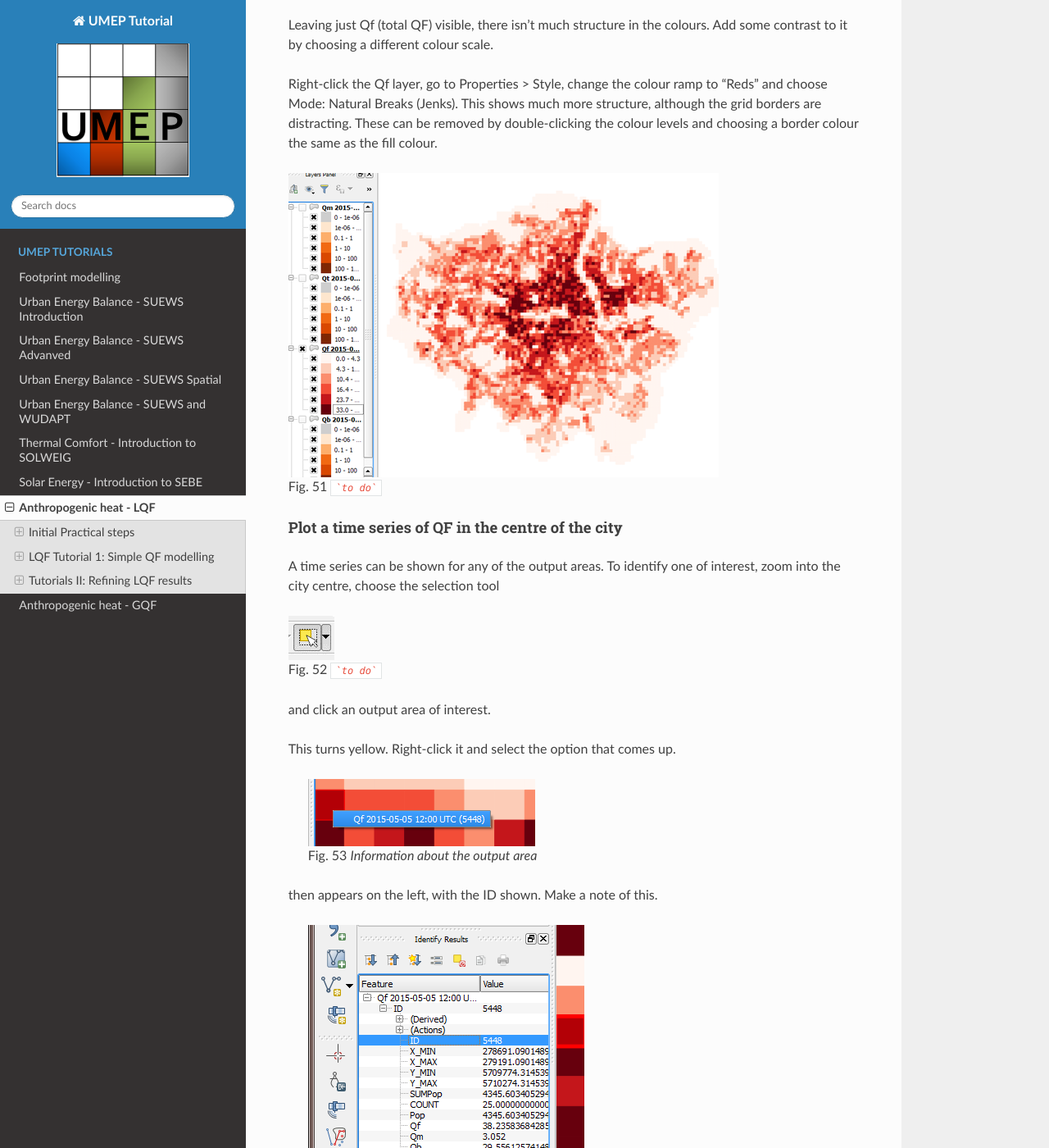
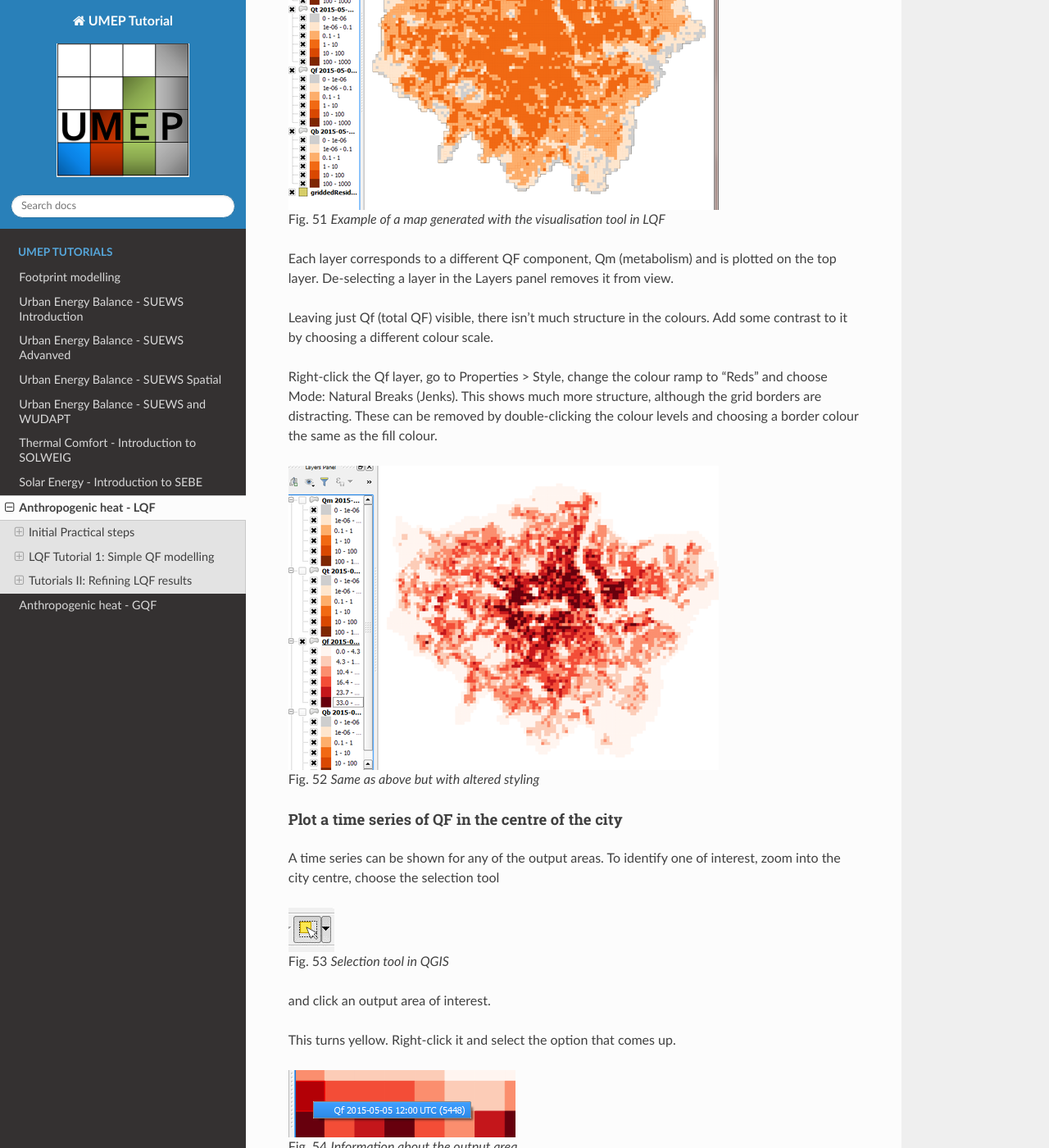
Before and after one commit to Urban-Meteorology-Reading/Tutorials, a Sphinx documentation site: the page built from docs/source/Tutorials/LQF.rst, in a window 1280 px wide and 1400 px high, scrolled down 5928 px. Shown: the whole window at 82% size. Built offline with Sphinx 7.4.7 and the Read the Docs theme 2.0.0, drawn with Linux system fonts in a browser that asks for light colours; some of the changed text lies outside the part shown.

Commit message:
fixing broken links

````diff
--- a/docs/source/Tutorials/Footprint.rst
+++ b/docs/source/Tutorials/Footprint.rst
@@ -30,8 +30,8 @@
 -----------------------
 
 -  If **QGIS** is not on your computer you will `need to install
-   it <http://umep-docs.readthedocs.io/Getting_Started.html>`__.
--  Then install the `UMEP <http://umep-docs.readthedocs.io/Getting_Started.html>`__ plugin.
+   it <http://umep-docs.readthedocs.io/en/latest/Getting_Started.html>`__.
+-  Then install the `UMEP <http://umep-docs.readthedocs.io/en/latest/Getting_Started.html>`__ plugin.
 
 -  Start the QGIS software
 -  If not visible on the desktop use the **Start** button to find the
@@ -68,7 +68,7 @@
 #. Download the **Data needed for the Tutorial**. You can use either Reading of the London dataset.
 
 #. Load the Raster data (`DEM, DSM,
-   CDSM <http://umep-docs.readthedocs.io/Abbreviations.html>`__)
+   CDSM <http://umep-docs.readthedocs.io/en/latest/Abbreviations.html>`__)
    *files – DOES A CDSM EXIST? Yes for London, No for Reading*
 
    -  Go to: *Layer > Add layer > Add Raster Layer*. Locate downloaded files add add them to your QGIS project.
--- a/docs/source/Tutorials/IntroductionToSuews.rst
+++ b/docs/source/Tutorials/IntroductionToSuews.rst
@@ -60,7 +60,7 @@
 
 This tutorial introduces SUEWS and demonstartes how to run the model within `UMEP (Urban
 Multi-scale Environmental Predictor) <http://umep-docs.readthedocs.io/Getting_Started.html>`__. `Help with
-Abbreviations <http://umep-docs.readthedocs.io/Abbreviations.html>`__.
+Abbreviations <http://umep-docs.readthedocs.io/en/latest/Abbreviations.html>`__.
 
 Steps
 ~~~~~
@@ -75,7 +75,7 @@
 
 UMEP is a python plugin used in conjunction with
 `QGIS <http://www.qgis.org>`__. To install the software and the UMEP
-plugin see the `getting started <http://umep-docs.readthedocs.io/Getting_Started.html>`__ section in the UMEP manual.
+plugin see the `getting started <http://umep-docs.readthedocs.io/en/latest/Getting_Started.html>`__ section in the UMEP manual.
 
 As UMEP is under development, some documentation may be missing and/or
 there may be instability. Please report any issues or suggestions to our
--- a/docs/source/Tutorials/LQF.rst
+++ b/docs/source/Tutorials/LQF.rst
@@ -13,7 +13,7 @@
 UMEP is a python plugin used in conjunction with
 `QGIS <http://www.qgis.org>`__. To install the software and the UMEP
 plugin see the `getting
-started <http://umep-docs.readthedocs.io/Getting_Started.html>`__
+started <http://umep-docs.readthedocs.io/en/latest/Getting_Started.html>`__
 section in the UMEP manual.
 
 For this tutorial you will need certain python libraries: **Pandas** and
@@ -182,17 +182,15 @@
 Under UMEP > Processor > Urban Energy Balance, choose LQf (LUCY)
 
 .. figure:: /images/LQF_Tutorial_RunUMEP.png
-   :alt: LQF_Tutorial_RunUMEP.png
-   :width: 300px
 
-    ```to do```
+    The location of LQF
 
 
 This loads the model interface dialog box:
 
 .. figure:: /images/LQF_Tutorial_RunLQF.png
 
-    ```to do```
+    The dialog for LQF
 
 Choose configuration files and output folder
 ++++++++++++++++++++++++++++++++++++++++++++
@@ -229,8 +227,7 @@
 
 .. figure:: /images/LQF_Tutorial_DateRange.png
 
-
-    ```to do```
+   Setting the start and end date
 
 Visualise results
 ~~~~~~~~~~~~~~~~~
@@ -240,9 +237,9 @@
 
 .. figure:: /images/LQF_Tutorial_Visualise.png
    :alt: LQF_Tutorial_Visualise.png
-   :width: 300px
+   :width: 80%
 
-   ```to do```
+   The visualisation tool in LQF
 
 Create a map of total QF at noon
 ++++++++++++++++++++++++++++++++
@@ -255,7 +252,7 @@
 
 .. figure:: /images/525px-LQF_Tutorial_QfMap_1.png
 
-    ```to do```
+    Example of a map generated with the visualisation tool in LQF
 
 Each layer corresponds to a different QF component, Qm (metabolism) and
 is plotted on the top layer. De-selecting a layer in the Layers panel
@@ -272,7 +269,7 @@
 
 .. figure:: /images/525px-LQF_Tutorial_QfMap_2.png
 
-    ```to do```
+    Same as above but with altered styling
 
 Plot a time series of QF in the centre of the city
 ++++++++++++++++++++++++++++++++++++++++++++++++++
@@ -282,32 +279,31 @@
 
 .. figure:: /images/LQF_Tutorial_SelectFeatureIcon.png
 
-
-    ```to do```
+    Selection tool in QGIS
 
 and click an output area of
 interest.
 
 This turns yellow. Right-click it and select the option that comes up.
 
-          .. figure:: /images/LQF_Tutorial_SelectFeature.png
+.. figure:: /images/LQF_Tutorial_SelectFeature.png
 
-              Information about the output area
+    Information about the output area
 
 then appears on the left, with the ID shown. Make a note of this.
 
-    .. figure:: /images/LQF_Tutorial_FeatureInfo.png
+.. figure:: /images/LQF_Tutorial_FeatureInfo.png
 
-        ```to do```
+    Information dispalyed from the selected area
 
 Return to the visualisation tool, choose output area 5448 and click
 “show plot”. Time series of each QF component then appear for the week.
 Note the lower traffic activity on Saturday and Sunday, and the higher
 building emissions on Thursday 15th when the weather is colder.
 
-    .. figure:: /images/525px-LQF_Tutorial_Temporal_standardcase.png
+.. figure:: /images/525px-LQF_Tutorial_Temporal_standardcase.png
 
-        ```to do```
+    Temporal plot from the visualisation tool
 
 Recycling of input data
 +++++++++++++++++++++++
@@ -348,14 +344,13 @@
 information about diurnal profile
 files <LQF_Manual#Diurnal_variations>`__).
 
-      .. figure:: /images/525px-LQF_Tutorial_WeeklyTraffic.png
+.. figure:: /images/525px-LQF_Tutorial_WeeklyTraffic.png
 
-          Custom traffic profile
+    Custom traffic profile
 
 .. figure:: /images/525px-LQF_Tutorial_BuildingProfiles.png
 
-
-    ```to do```
+    Custom building profiles
 
 **Step 1:**
 Create a duplicate of the DataSources.nml file used earlier
@@ -384,9 +379,6 @@
 .. figure:: /images/525px-LQF_Tutorial_Temporal_customDiurnals.png
    :alt: LQF_Tutorial_Temporal_customDiurnals.png
    :width: 350px
-
-    ```to do```
-
 
 Note how the building and transport emission patterns now change on
 different days of the week. This is especially noticeable in transport
@@ -447,8 +439,6 @@
 .. figure:: /images/525px-LQF_Tutorial_Temporal_customdatabase.png
    :alt: LQF_Tutorial_Temporal_customdatabase.png
    :width: 350px
-
-    ```to do```
 
 
 **Step 8: Restore the original LQF database so that the test values do
@@ -512,5 +502,3 @@
 .. figure:: /images/525px-LQF_Tutorial_Temporal_customResponse.png
    :alt: LQF_Tutorial_Temporal_customResponse.png
    :width: 350px
-
-   ```to do```
````
